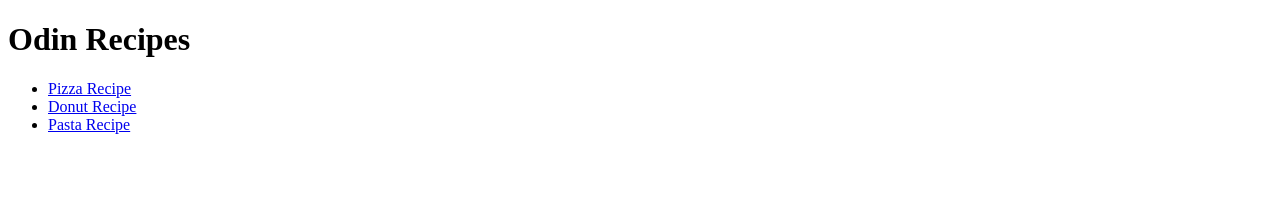
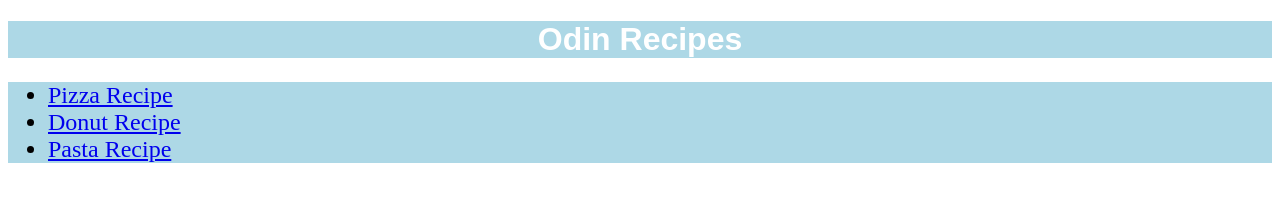
Before and after one commit to alekduck/odin-recipes, a plain HTML site: page index.html in a window 1280 px wide. Drawn offline with Linux system fonts and the light colour scheme.

Commit message:
CSS changes made to index.html

```diff
--- a/index.html
+++ b/index.html
@@ -1,6 +1,18 @@
 <!DOCTYPE html>
 <html lang="en">
     <head>
+        <style>
+            h1 {
+                font-family: sans-serif;
+                background-color: lightblue;
+                color: white;
+                text-align: center;
+            }
+            ul {
+                background-color: lightblue;
+                font-size: 24px;
+            }
+        </style>
         <meta charset="UTF-8">
         <title>Odin Recipes</title>
     </head>
```
Also changed, not shown: styles.css (added).
